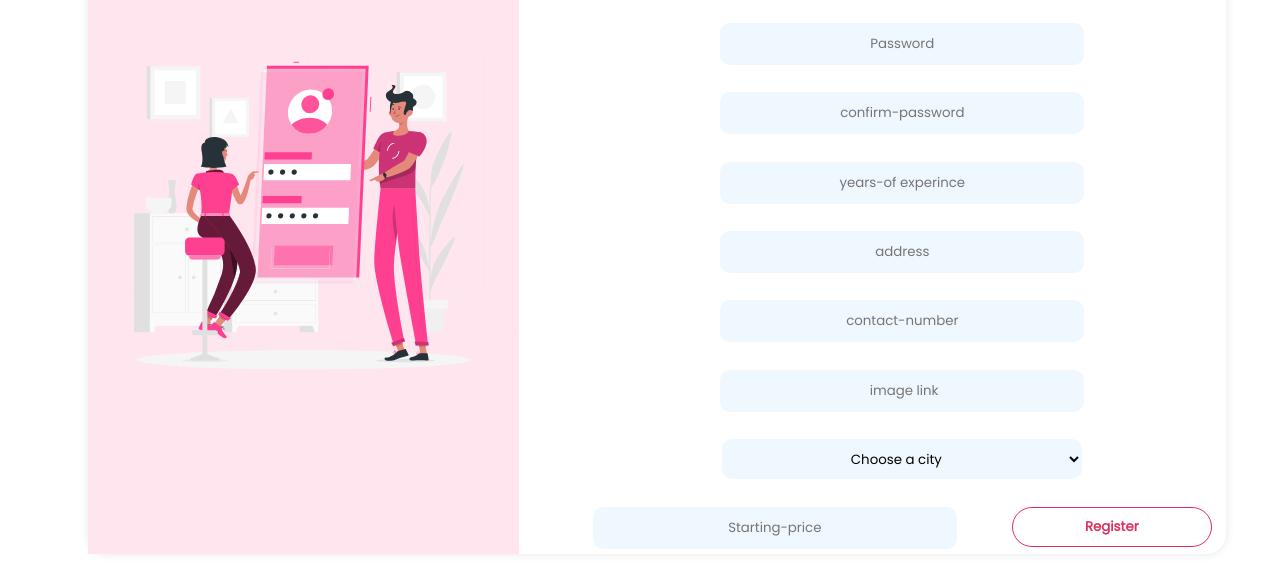
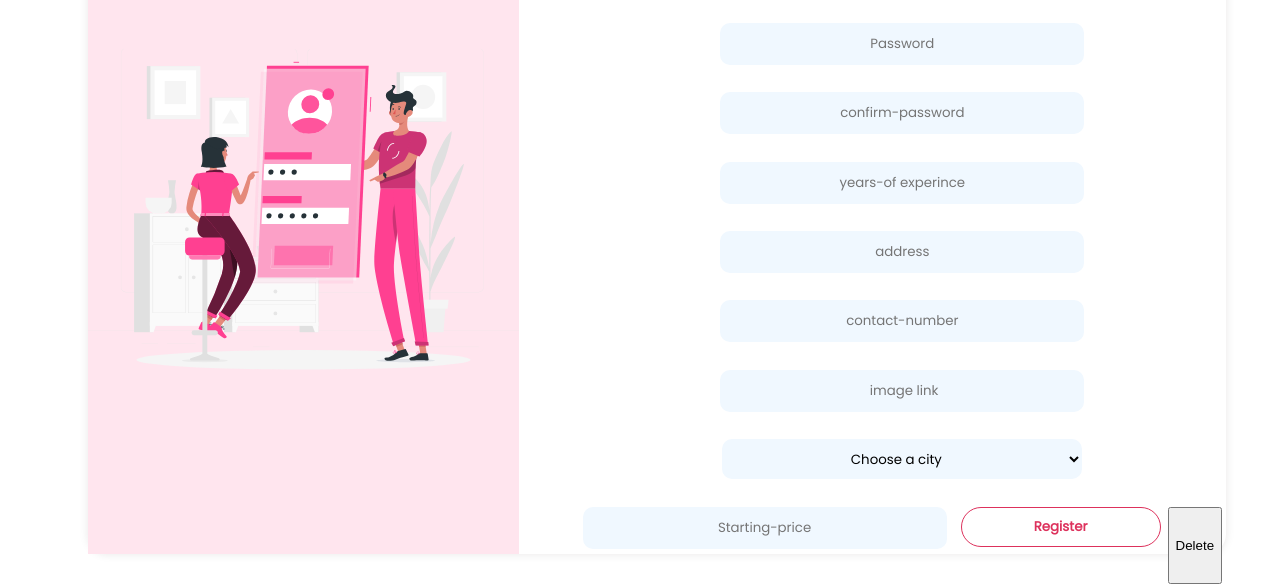
Before and after one commit to fssa-batch3/madhubala.esakkipandi__web_project, a website: page pages/signup/update.html in a window 1280 px wide. Shown: the part 236-820 px from the top of the page. Drawn offline with Linux system fonts and the light colour scheme.

Commit message:
feat: adding new feature

```diff
--- a/pages/signup/update.css
+++ b/pages/signup/update.css
@@ -86,5 +86,5 @@ border: 4px solid rgb(250, 215, 221);
 background-color:rgba(255,229,238,255)}
 
 #delete{
-  display:none;
+  display:block;
 }
```
Also changed, not shown: pages/package_artist.html (+1 -1 lines).
